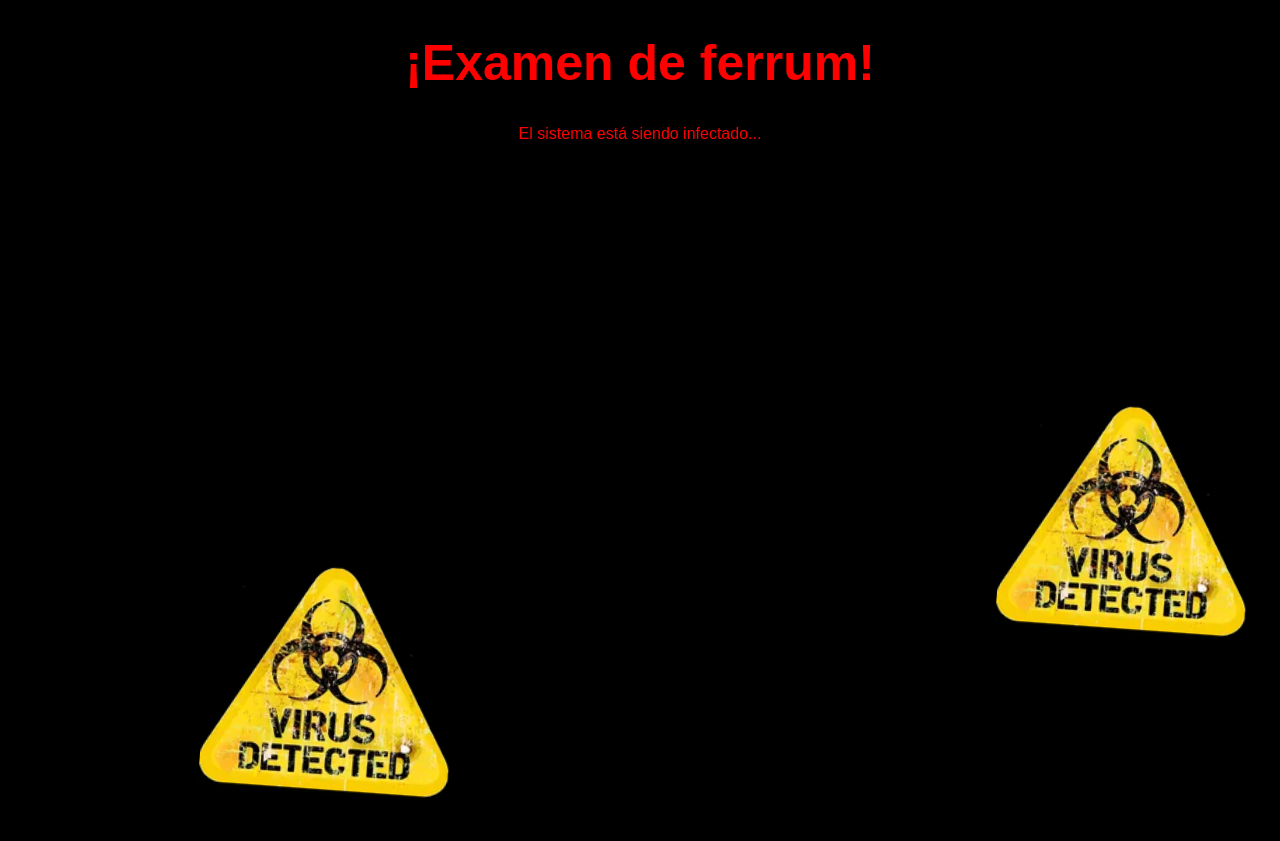
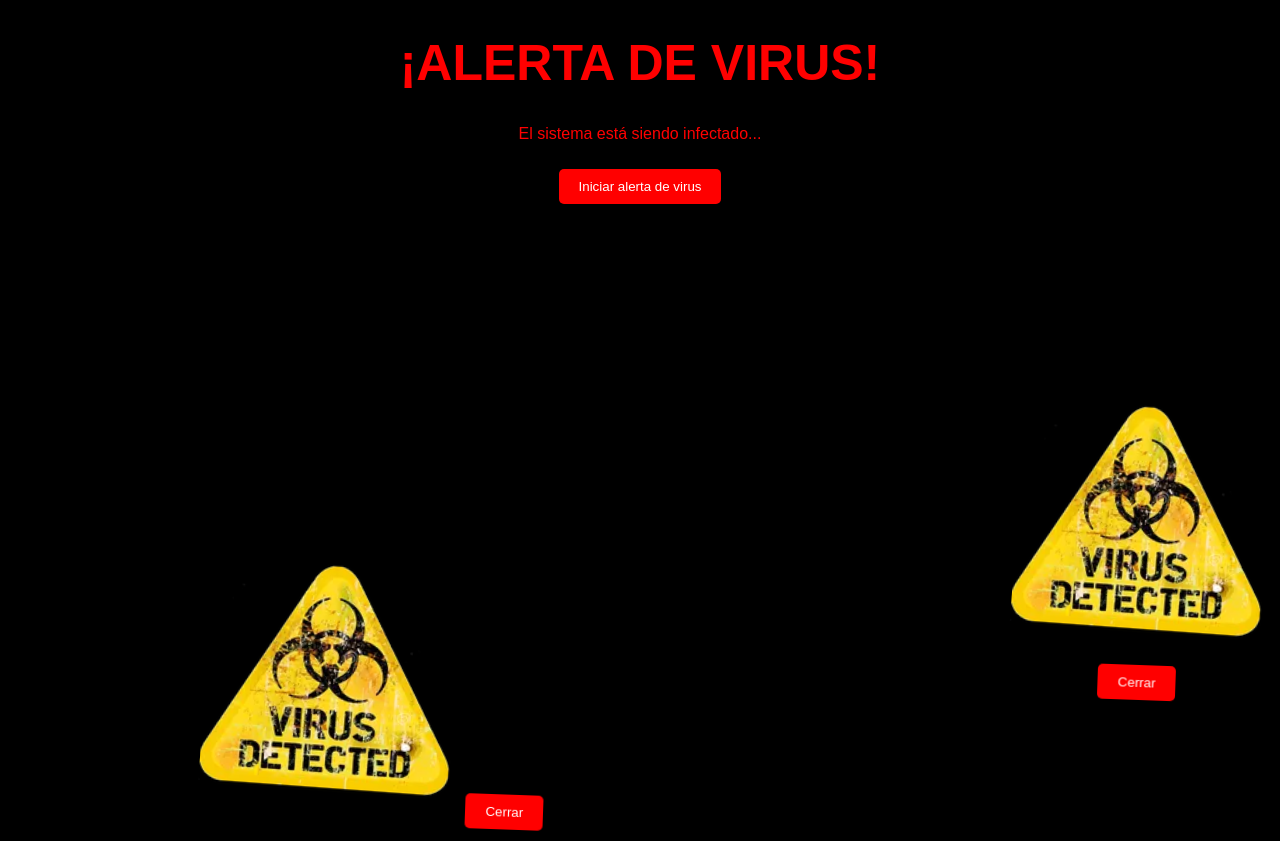
Before and after one commit to ALXAN18/Examen, a plain HTML site: page index.html in a window 1280 px wide. Drawn offline with Linux system fonts and the light colour scheme.

Commit message:
index.html

```diff
--- a/index.html
+++ b/index.html
@@ -3,19 +3,21 @@
 <head>
     <meta charset="UTF-8">
     <meta name="viewport" content="width=device-width, initial-scale=1.0">
-    <title>¡ALERTA!</title>
+    <title>¡Examen de ferrum!</title>
     <link rel="stylesheet" href="styles.css">
 </head>
 <body>
     <div id="warning" class="warning">
-        <h1>¡Examen de ferrum!</h1>
+        <h1>¡ALERTA DE VIRUS!</h1>
         <p>El sistema está siendo infectado...</p>
     </div>
+    <button id="startButton">Iniciar alerta de virus</button>
 
-    <audio id="audio" src="sonido-raro.mp3" loop autoplay></audio>
+    <audio id="audio" src="sonido-raro.mp3" loop></audio>
 
     <div id="popup" class="popup">
         <img src="virus-image.png" alt="Imagen de Virus" class="popup-image">
+        <button onclick="closePopup()">Cerrar</button>
     </div>
 
     <script src="script.js"></script>
```
